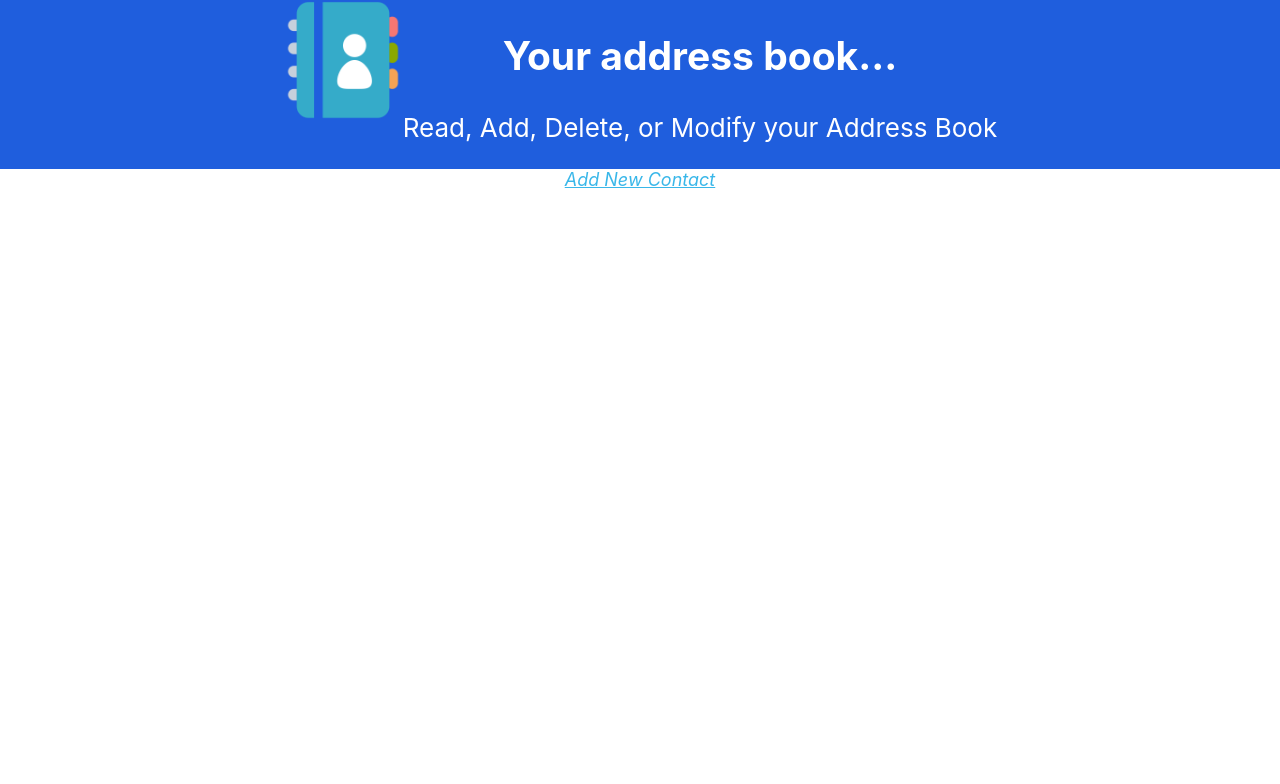
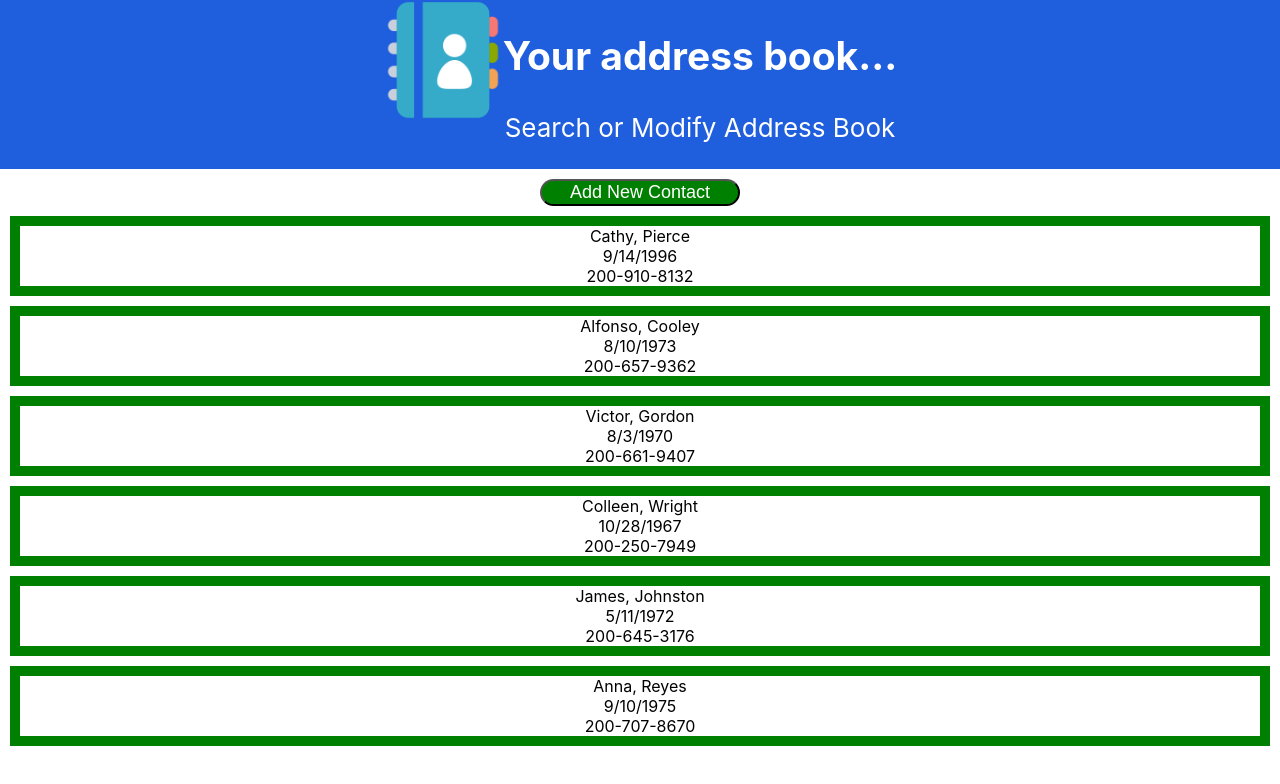
Before and after one commit to ahamedbashir/addressbook, a React (Create React App) app: page / in a window 1280 px wide. Shown: the top 784 px of the page. Built offline with nearby package versions, Linux system fonts and the light colour scheme.

Commit message:
address view

```diff
--- a/src/App.js
+++ b/src/App.js
@@ -3,6 +3,57 @@ import logo from './logo.jpg';
 import './App.css';
 
 class App extends Component {
+  state = {
+    addressBook: [
+      {
+        FirstName: "Cathy" ,
+        LastName: "Pierce",
+        Birthday: "9/14/1996",
+        Telephone: "200-910-8132"
+      },
+      {
+        FirstName: "Alfonso",
+        LastName: "Cooley",
+        Birthday: "8/10/1973",
+        Telephone: "200-657-9362"
+      },
+      {
+        FirstName: "Victor",
+        LastName: "Gordon",
+        Birthday: "8/3/1970",
+        Telephone: "200-661-9407"
+      },
+      {
+        FirstName: "Colleen",
+        LastName: "Wright",
+        Birthday: "10/28/1967",
+        Telephone: "200-250-7949"
+      },
+      {
+        FirstName: "James",
+        LastName: "Johnston",
+        Birthday: "5/11/1972",
+        Telephone: "200-645-3176"
+      },
+      {
+        FirstName: "Anna",
+        LastName: "Reyes",
+        Birthday: "9/10/1975",
+        Telephone: "200-707-8670"
+      }
+    ],
+
+    name: '',
+    dob: '',
+    contact: ''
+  }
+
+  displayAddressBook = (props) =>{
+      return props.Book.map( (item) =>
+        <div>{item.FirstName}</div>
+      );
+  }
+
   render() {
     return (
       <div className="App">
@@ -15,20 +66,22 @@ class App extends Component {
               Your address book...
             </h2>
             <p>
-              Read, Add, Delete, or Modify your Address Book
+              Search or Modify Address Book
             </p>
+
           </div>
         </header>
-        <a
-          className="App-link"
-          href=""
-          target="_blank"
-          rel="noopener noreferrer"
-        >
-        Add New Contact
-        </a>
+        <button className="addContact">Add New Contact</button>
+        {/* <displayAddressBook Book = {this.state.addressBook}/> */}
+        <div className="view">{this.state.addressBook.map(person =>
+          <div className="person">
+            <div>{person.FirstName}, {person.LastName}</div>
+            <div>{person.Birthday}</div>
+            <div>{person.Telephone}</div>
+          </div>
+          )}
+        </div>
       </div>
-
     );
   }
 }
```
